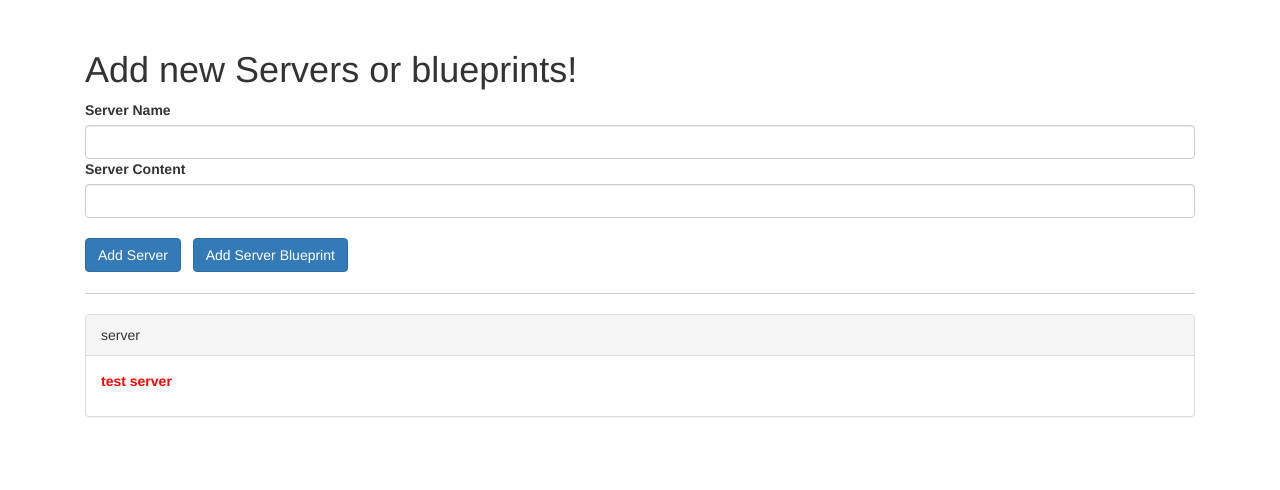
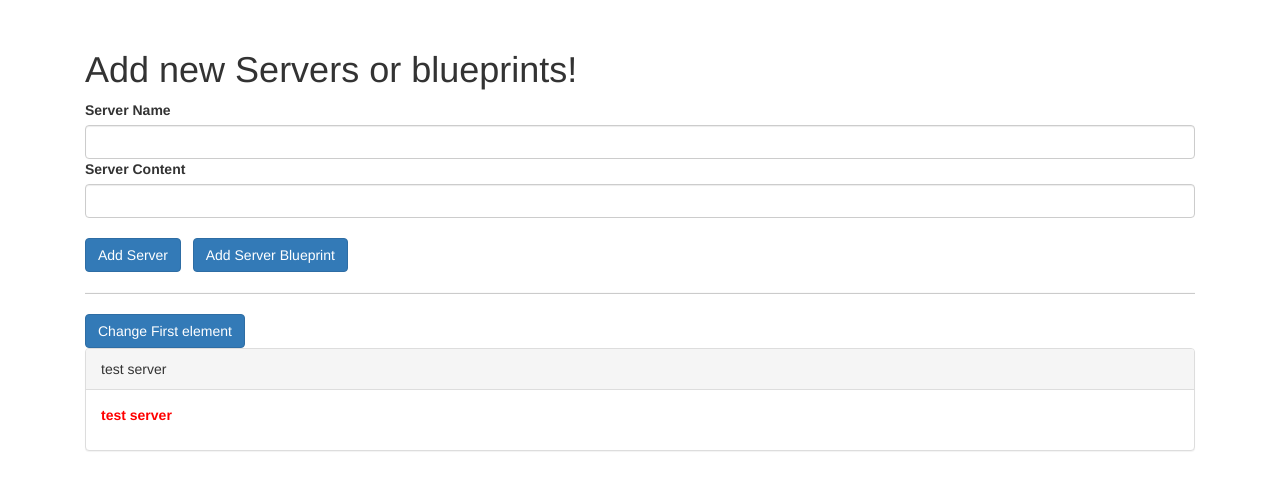
Before and after one commit to VarunPoloju/Angular, an Angular app: page / in a window 1280 px wide. Shown: the top 490 px of the page. Built offline with nearby package versions, Linux system fonts and the light colour scheme.

Commit message:
ngOnInit and ngOnChanges working

```diff
--- a/src/app/app.component.html
+++ b/src/app/app.component.html
@@ -3,7 +3,9 @@
   <hr>
   <div class="row">
     <div class="col-xs-12">
-      <app-server-element *ngFor="let serverElement of serverElements" [hello]="serverElement">
+      <div class="btn btn-primary" (click)="onchangeFirst()">Change First element</div>
+      <app-server-element *ngFor="let serverElement of serverElements" [hello]="serverElement"
+       [name]="serverElement.name">
         <!-- if u want to pass p or h tags directly from app-server-element component
               use ng-content tag in that component and p tag in this component -->
         <p>
--- a/src/app/app.component.ts
+++ b/src/app/app.component.ts
@@ -23,4 +23,8 @@ export class AppComponent {
       content: Blueprintdata.serverContent
     });
   }
+
+  onchangeFirst(){
+    this.serverElements[0].name = 'changed'
+  }
 }
--- a/src/app/components/server-element/server-element.component.html
+++ b/src/app/components/server-element/server-element.component.html
@@ -1,5 +1,6 @@
 <div class="panel panel-default">
-  <div class="panel-heading">{{ element.type }}</div>
+  <!-- <div class="panel-heading">{{ element.type }}</div> -->
+  <div class="panel-heading">{{ name }}</div>
   <div class="panel-body">
    <ng-content></ng-content>
   </div>
--- a/src/app/components/server-element/server-element.component.ts
+++ b/src/app/components/server-element/server-element.component.ts
@@ -1,4 +1,4 @@
-import { Component, Input, OnInit, ViewEncapsulation } from '@angular/core';
+import { Component, Input, OnInit, ViewEncapsulation,OnChanges, SimpleChange, SimpleChanges } from '@angular/core';
 
 @Component({
   selector: 'app-server-element',
@@ -6,11 +6,20 @@ import { Component, Input, OnInit, ViewEncapsulation } from '@angular/core';
   styleUrls: ['./server-element.component.css'],
   // encapsulation :ViewEncapsulation.Emulated
 })
-export class ServerElementComponent implements OnInit {
+export class ServerElementComponent implements OnInit ,OnChanges{
  @Input('hello') element : {type :String,name :String,content : String};
-  constructor() { }
+ @Input() name : string
+  constructor() {
+    console.log('constructor called');
+  }
 
   ngOnInit(): void {
+    console.log('ngOnInit called');
+  }
+
+  ngOnChanges(changes : SimpleChanges){
+    console.log('ngOnChanges called');
+    console.log(changes);
   }
 
 }
```
